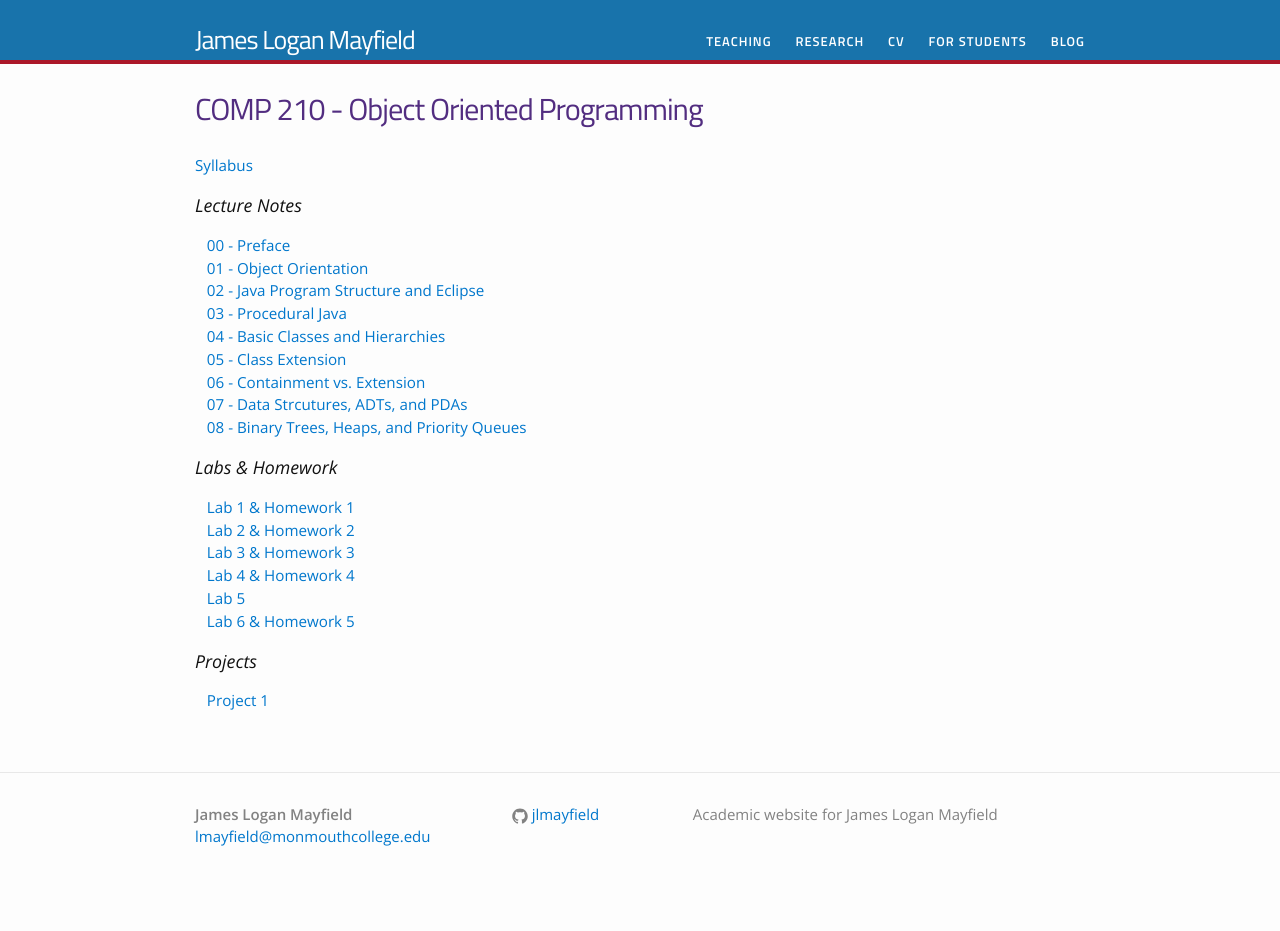
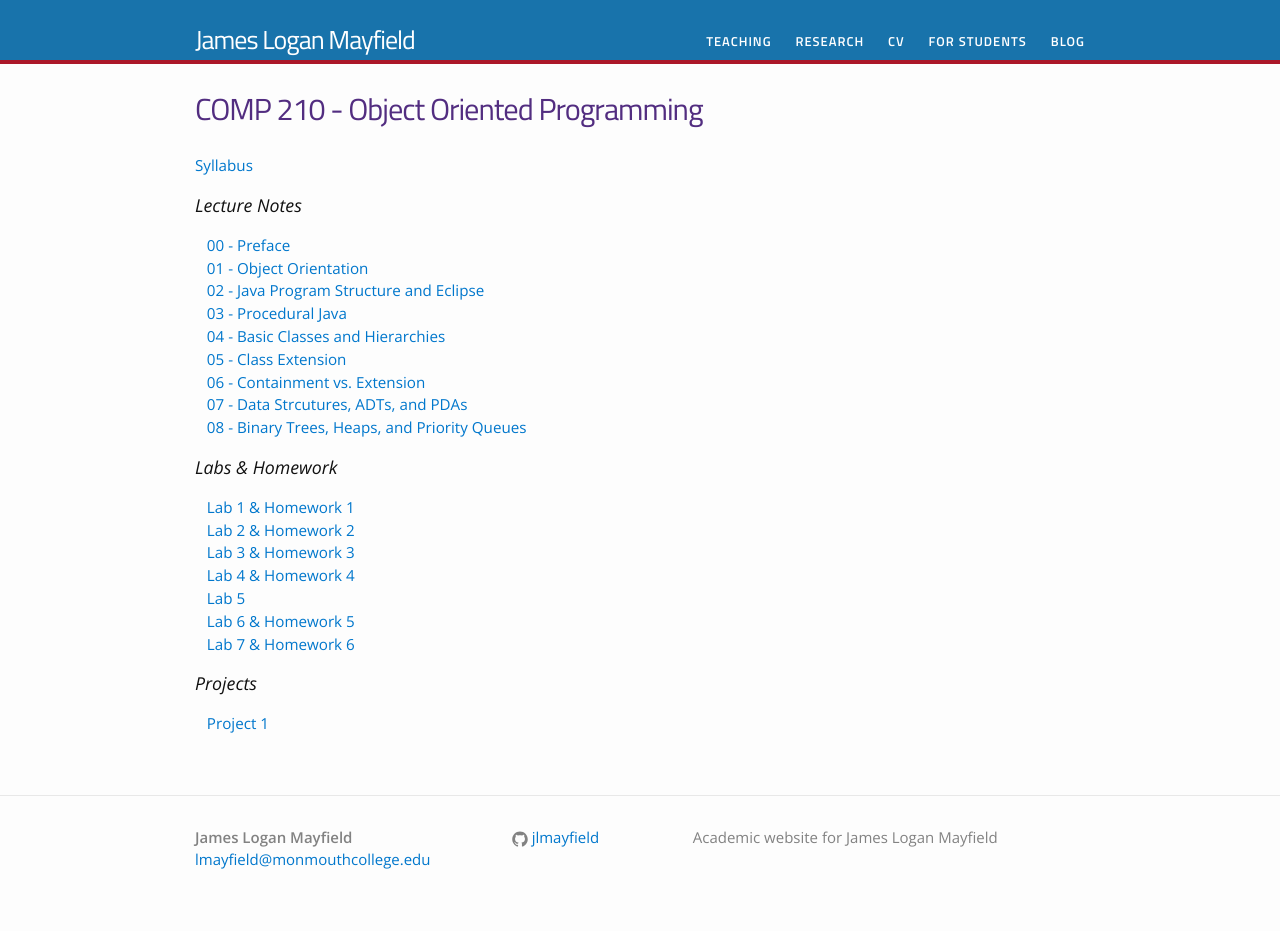
Before and after one commit to jlmayfield/jlmayfield.github.io, a Jekyll site: the page built from teaching/comp210.md, in a window 1280 px wide. Built offline with Jekyll 4.4.1, drawn with Linux system fonts in a browser that asks for light colours; before the commit the page ends 908 px from its top, so only the background shows below that.

Commit message:
added link for c210 lab7/hwk6

```diff
--- a/teaching/comp210.md
+++ b/teaching/comp210.md
@@ -27,6 +27,8 @@ permalink: /teaching/COMP210/
 &nbsp;&nbsp;&nbsp;[Lab 4 & Homework 4](/teaching/COMP210/labs/comp210-lab4.pdf)
 &nbsp;&nbsp;&nbsp;[Lab 5](/teaching/COMP210/labs/comp210-lab5.pdf)
 &nbsp;&nbsp;&nbsp;[Lab 6 & Homework 5](/teaching/COMP210/labs/comp210-lab6.pdf)
+&nbsp;&nbsp;&nbsp;[Lab 7 & Homework 6](/teaching/COMP210/labs/comp210-lab7.pdf)
+
 
 
 
```
